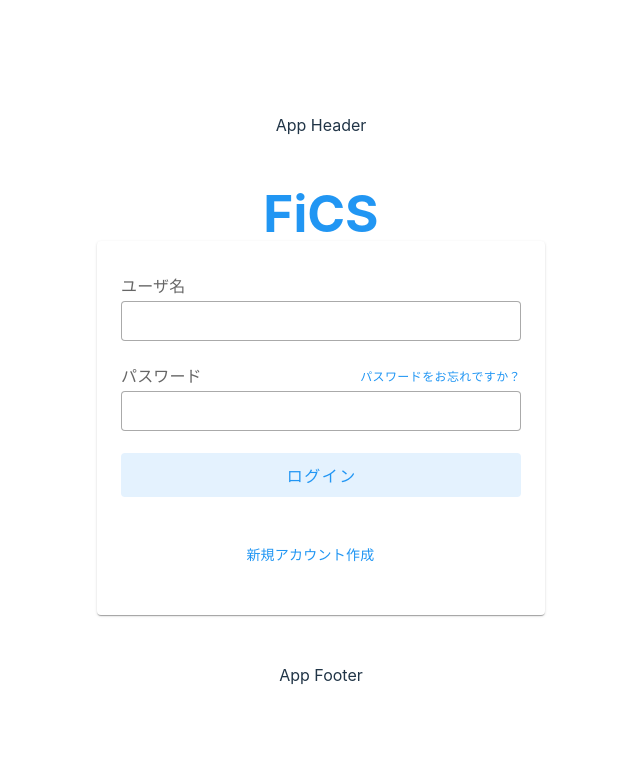
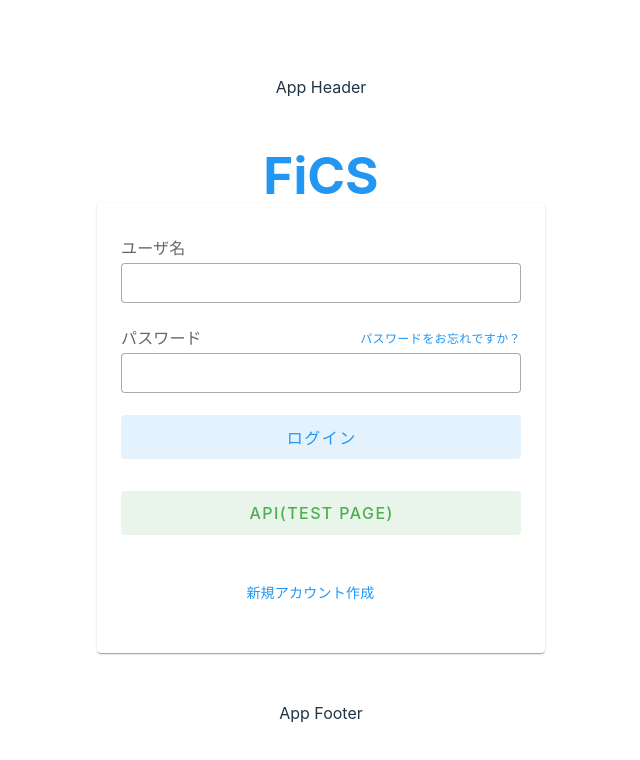
Before and after one commit to weijin1990/vite, a Vue app: page / in a window 1280 px wide. Shown: the top 760 px of the page, without its empty margins (319-959 px from the left). Built offline with nearby package versions, Linux system fonts and the light colour scheme.

Commit message:
Add files via upload

```diff
--- a/src/components/pages/Login.vue
+++ b/src/components/pages/Login.vue
@@ -43,6 +43,15 @@
       @click="actionBtn"
     >ログイン</v-btn>
 
+    <v-btn
+      block
+      class="mb-8"
+      color="green"
+      size="large"
+      variant="tonal"
+      @click="fetchBtn"
+    >API(TEST PAGE)</v-btn>
+
     <v-card-text class="text-center">
       <a
         class="text-blue text-decoration-none"
@@ -71,6 +80,9 @@ export default {
   methods: {
     actionBtn(ev) {
       this.$router.push({ path: '/home' });
+    },
+    fetchBtn(ev) {
+      this.$router.push({ path: '/fetch' });
     }
   }
 }
```
